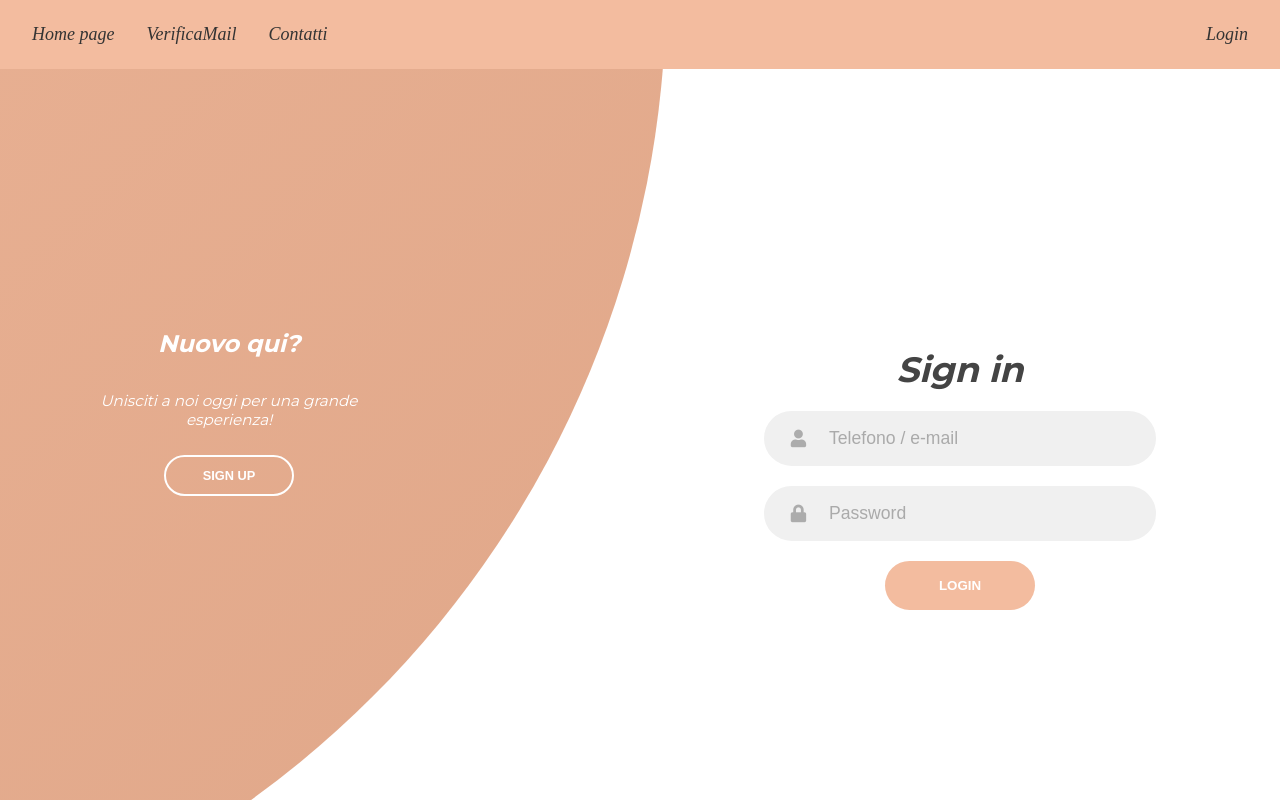
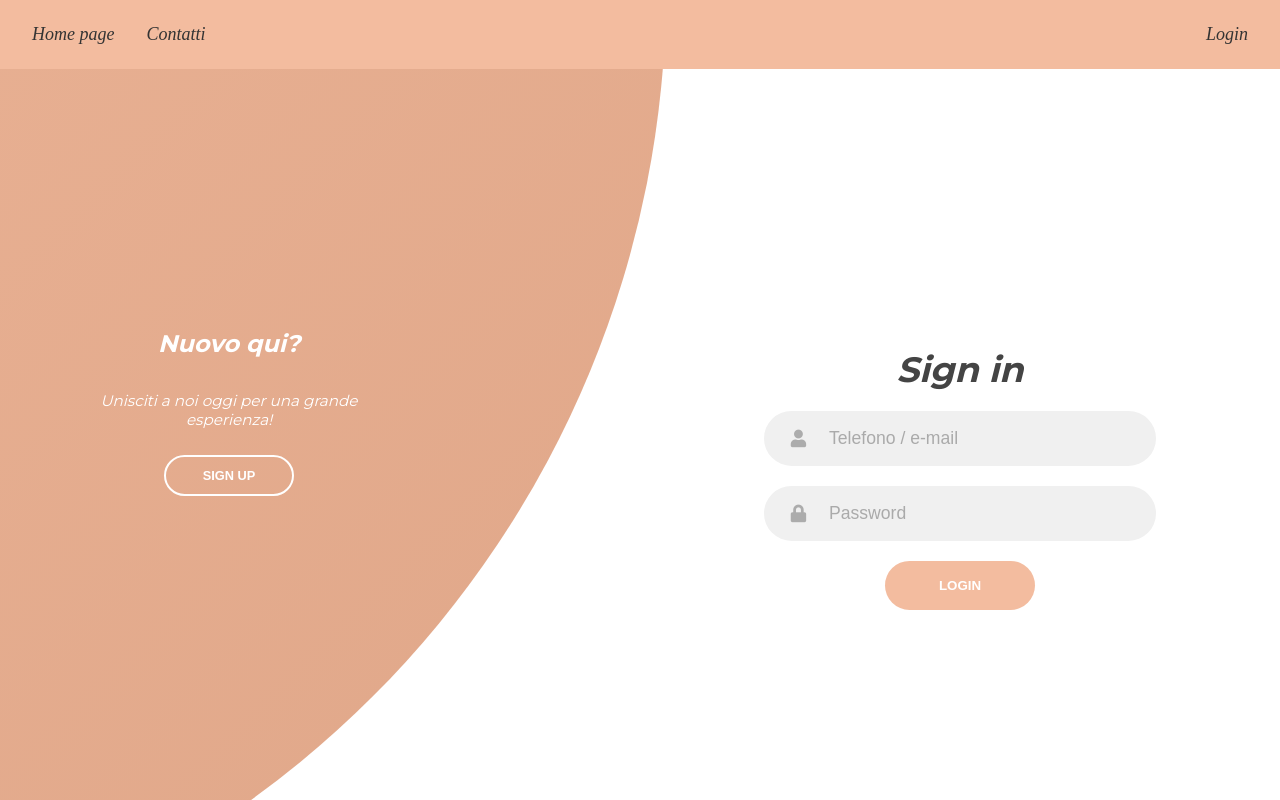
Before and after one commit to padulasimone/PW4-frontend, a Next.js app: page /Login in a window 1280 px wide. Shown: the top 800 px of the page. Built offline with nearby package versions, Linux system fonts and the light colour scheme; no server answers.

Commit message:
fixati errori a schermo in login

```diff
--- a/app/Login/page.js
+++ b/app/Login/page.js
@@ -94,8 +94,7 @@ export default function LoginPage() {
                 router.push("/");
             }
         } catch (error) {
-            console.error("Errore:", error);
-            setErrorMessage("Registrazione fallita. Riprova.");
+            setErrorMessage(error.message);
         }
     };
 
--- a/components/main-header.js
+++ b/components/main-header.js
@@ -65,11 +65,6 @@ export default function Header() {
                                 Home page
                             </Link>
                         </li>
-                        <li>
-                            <Link href="VerificaMail" className={classes.link}>
-                                VerificaMail
-                            </Link>
-                        </li>
 
                         {role === "CLIENTE VERIFICATO" ? (
                             <li>
```
